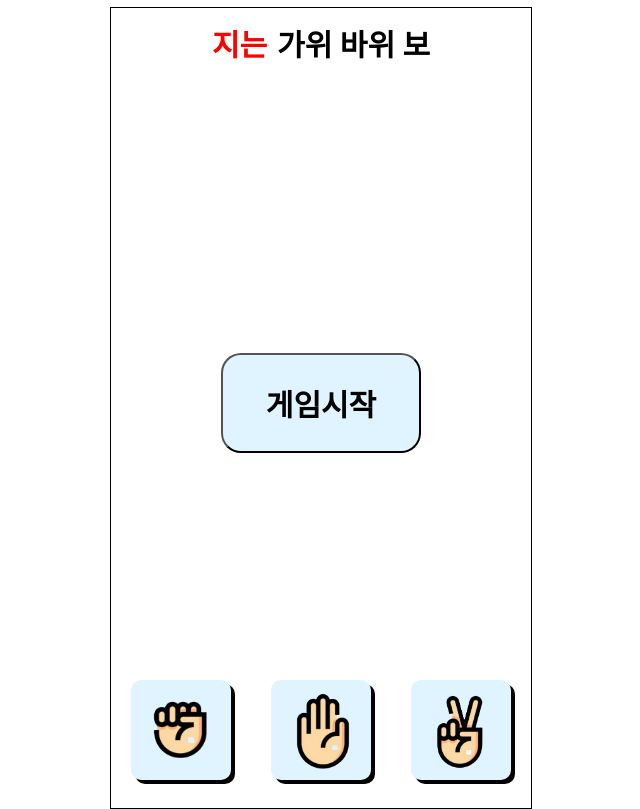
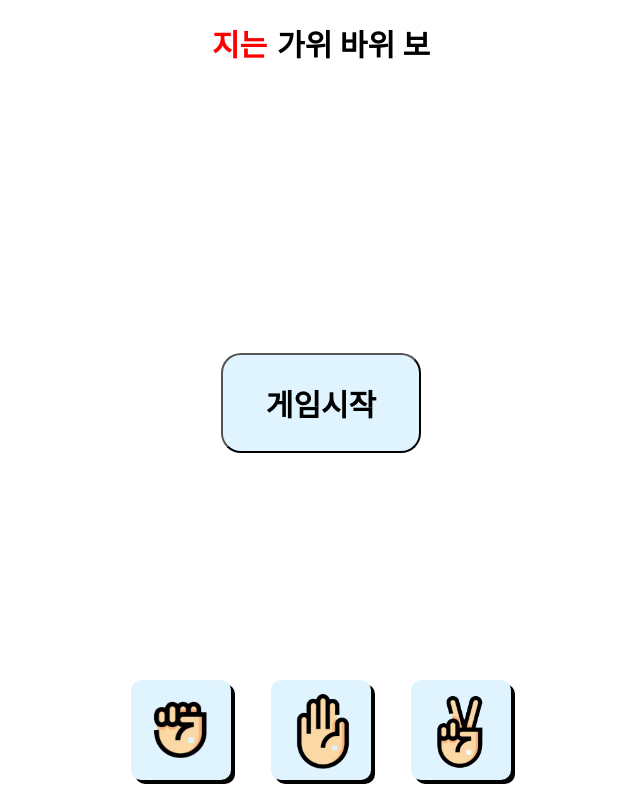
Before and after one commit to Leewonchan14/DP-Game, a React (Create React App) app: page / in a window 1280 px wide. Shown: the whole page, without its empty margins (327-967 px from the left). Built offline with nearby package versions, Linux system fonts and the light colour scheme.

Commit message:
[fix] 배경 테두리 제거  b16a3b

```diff
--- a/src/App.js
+++ b/src/App.js
@@ -22,7 +22,6 @@ function App() {
                 display: "flex",
                 flexDirection: "column",
                 alignItems: "center",
-                border: "solid 1px black",
             }}>
             <WidthController/>
 
```
